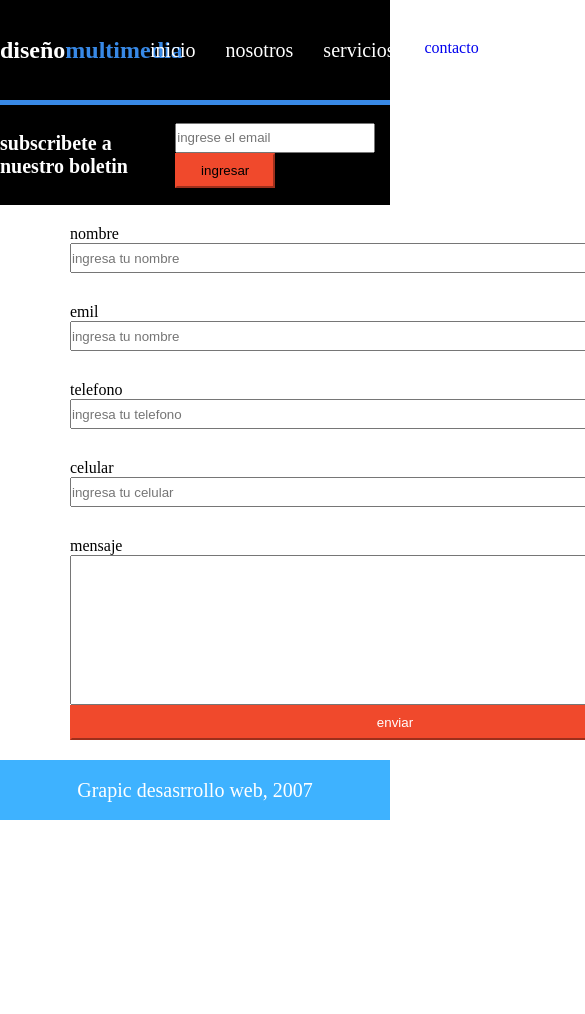
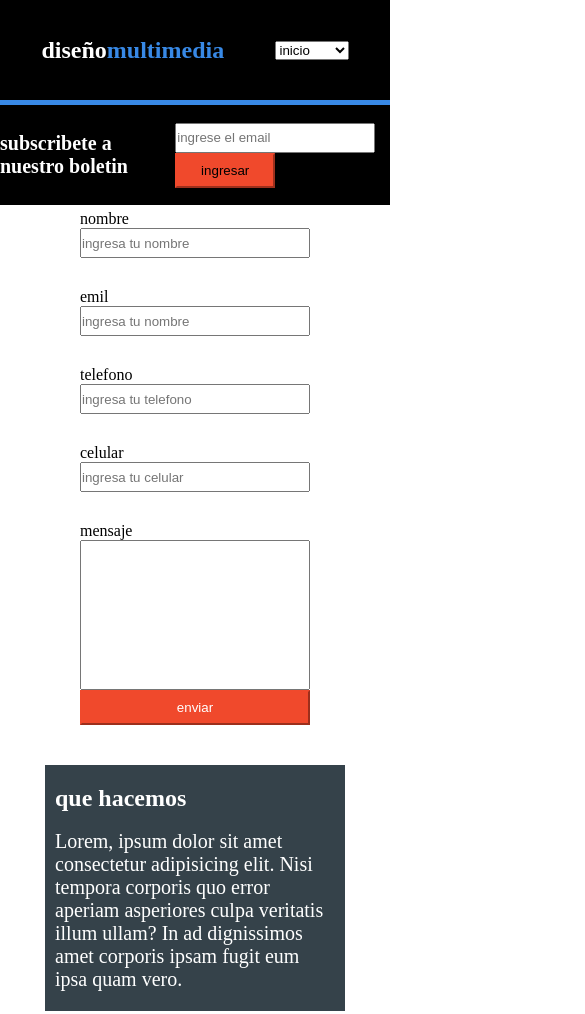
Before and after one commit to juaanmarin/taller_maquetadoweb, a plain HTML site: page contacto.html in a window 390 px wide. Shown: the top 1014 px of the page, 585 px wide, since content can reach past the window. Before the commit the page ends 844 px from the top, so only its background shows below. Drawn offline with Linux system fonts and the light colour scheme.

Commit message:
se añadieron cambios al estilo de la pagina de index y se añadio un menu a la pagina contactos y se adecuo para que sea responsib

```diff
--- a/contacto.html
+++ b/contacto.html
@@ -11,6 +11,14 @@
     <header>
         <div class="texto1"><div class="diseño"><h2>diseño</h2></div><div class="multimendia"><h2>multimedia</h2></div></object></div>
         <div class="menu"><a href="index.html"><p>inicio</p></a> <a href="nosotros.html"><p>nosotros</p></a> <a href="servicios.html"><p>servicios</p></a> <a href="contacto.html">contacto</a> </div>
+        <div class="menu2">
+            <select name="obciones" id="menu">
+                <option value="">inicio</option>
+                <option value="">nosotros</option>
+                <option value="">servicios</option>
+                <option value="">contacto</option>
+            </select>
+        </div>
     </header>
     <div class="linea1"></div>
     <nav>
--- a/css/stilo.css
+++ b/css/stilo.css
@@ -151,14 +151,17 @@ footer{
        width: 800px;
    }
    .menu{
-       gap:50px;
-   }
-   section{
-       height: 400px;
+       gap:35px;
    }
    header{
        height: 80px;
    }
+   .diseño h2{
+        font-size: 19px;
+    }
+    .multimendia h2{
+        font-size: 19px;
+    }
    nav{
        height: 80px;
    }
--- a/css/stiloN.css
+++ b/css/stiloN.css
@@ -20,6 +20,9 @@ header{
     display: flex;
     flex-direction: row;
     gap: 100px;
+}
+.menu2{
+    display: none;
 }
 p{
     color: white;
@@ -71,20 +74,11 @@ footer{
     align-items: center;
 }
 
-
-
-
-
-
-
-
-
 .contenido{
     display: flex;
     justify-content: space-between;
     gap: 100px;
     padding: 20px 70px;
-
 }
 .izquierda{
     display: flex;
@@ -93,7 +87,6 @@ footer{
     justify-content: space-aro;
 
 }
-
 
 .imagen{
     background-size: cover;
@@ -262,5 +255,39 @@ footer{
     }
 }
 @media (max-width:576px){
+    .menu{
+        display: none;
+    }
+    .menu2{
+        display: block;
+    }
+    .contenido{
+        padding: 5px;
+        flex-direction: column;
+        justify-content: center;
+        align-items: center;
+    }
+    .formulario input{
+        width: 230px;
+    }
+    .derecha{
+        display: flex;
+        flex-direction: column;
+        justify-content: center;
+        align-items: center;
+        gap: 10px ;
+    }
+    .botone button{
+        width: 230px;
+    }
+    .cuadro0{
+        width: 300px;
+    }
+    .imagen{
+        width: 300px;
+    }
+    .imagen img {
+        width: 300px;
+    }
 
 }
```
